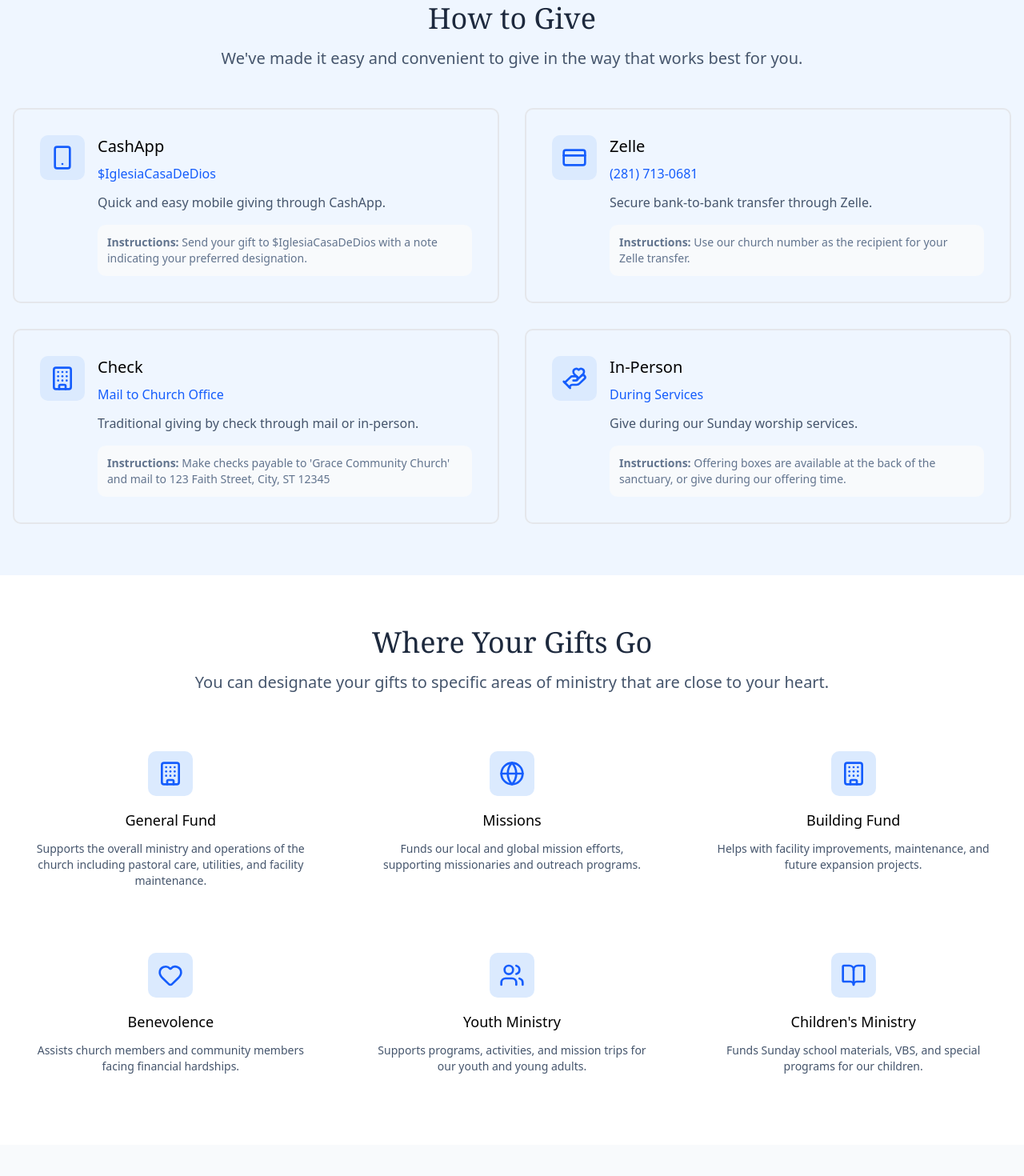
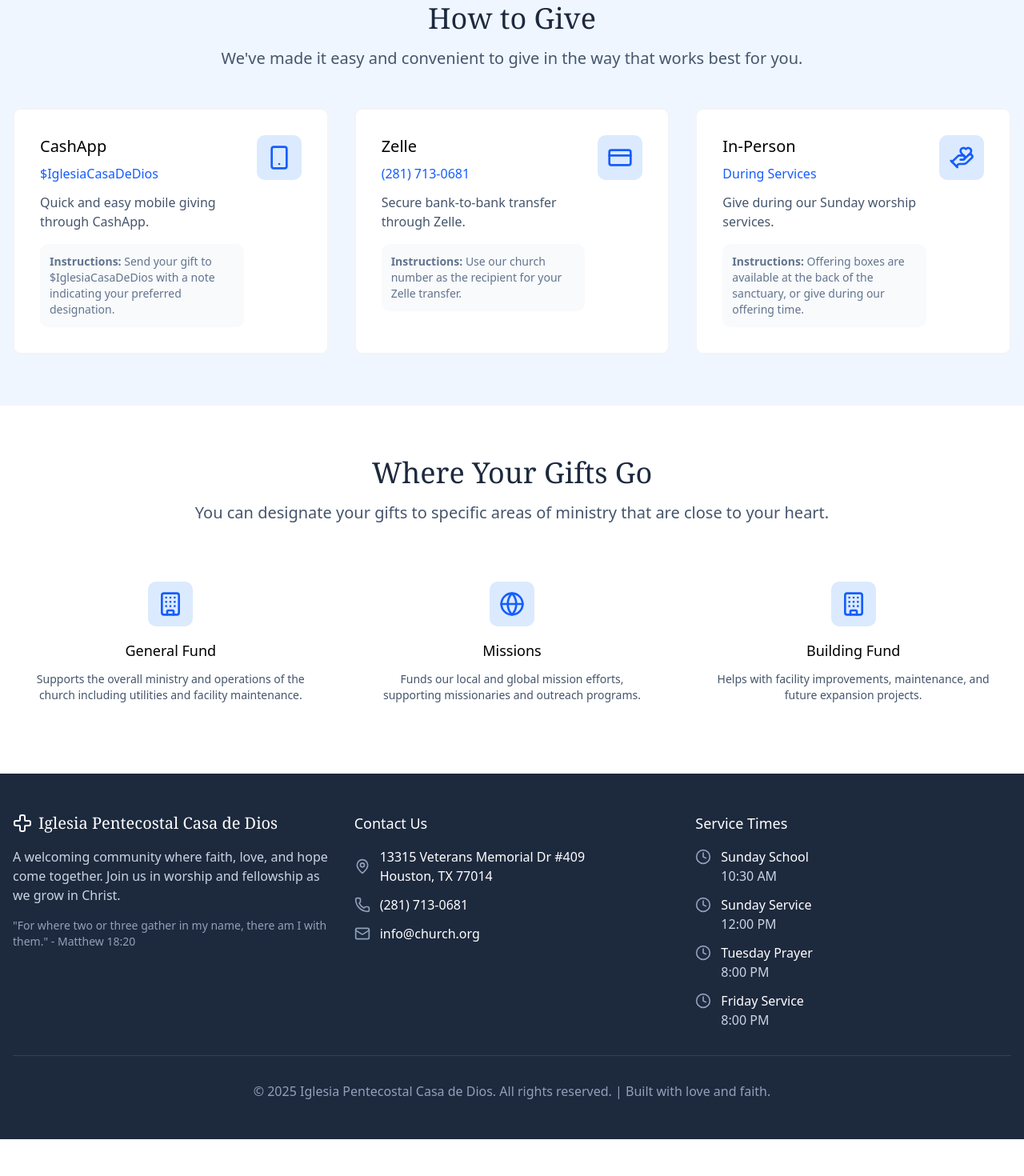
Before and after one commit to JonathanSContreras/Casa-de-Dios-Website, a Next.js app: page /give in a window 1280 px wide. Shown: the part 1120-2590 px from the top of the page at 80% size. After the commit the page ends 2544 px from the top, so only its background shows below. Built offline with nearby package versions, Linux system fonts and the light colour scheme.

Commit message:
updating info

```diff
--- a/src/app/contact/page.tsx
+++ b/src/app/contact/page.tsx
@@ -55,12 +55,12 @@ export default function Contact() {
       value: "13315 Veterans Memorial Dr #409 Houston, TX 77014",
       description: "Visit us anytime during service hours"
     },
-    {
-      icon: <Clock className="w-6 h-6 text-blue-600" />,
-      label: "Office Hours",
-      value: "Monday - Friday: 9 AM - 5 PM",
-      description: "Closed on weekends and holidays"
-    }
+    // {
+    //   icon: <Clock className="w-6 h-6 text-blue-600" />,
+    //   label: "Office Hours",
+    //   value: "Monday - Friday: 9 AM - 5 PM",
+    //   description: "Closed on weekends and holidays"
+    // }
   ];
 
   const serviceTimes = [
--- a/src/app/give/page.tsx
+++ b/src/app/give/page.tsx
@@ -19,16 +19,16 @@ export default function GivePage() {
       description: "Secure bank-to-bank transfer through Zelle.",
       instructions: "Use our church number as the recipient for your Zelle transfer."
     },
+    // {
+    //   id: 3,
+    //   method: "Check",
+    //   icon: <Building className="w-8 h-8 text-blue-600" />,
+    //   details: "Mail to Church Office",
+    //   description: "Traditional giving by check through mail or in-person.",
+    //   instructions: "Make checks payable to 'Grace Community Church' and mail to 123 Faith Street, City, ST 12345"
+    // },
     {
       id: 3,
-      method: "Check",
-      icon: <Building className="w-8 h-8 text-blue-600" />,
-      details: "Mail to Church Office",
-      description: "Traditional giving by check through mail or in-person.",
-      instructions: "Make checks payable to 'Grace Community Church' and mail to 123 Faith Street, City, ST 12345"
-    },
-    {
-      id: 4,
       method: "In-Person",
       icon: <HandHeart className="w-8 h-8 text-blue-600" />,
       details: "During Services",
@@ -40,7 +40,7 @@ export default function GivePage() {
   const givingAreas = [
     {
       title: "General Fund",
-      description: "Supports the overall ministry and operations of the church including pastoral care, utilities, and facility maintenance.",
+      description: "Supports the overall ministry and operations of the church including utilities and facility maintenance.",
       icon: <Building className="w-8 h-8 text-blue-600" />
     },
     {
@@ -53,21 +53,21 @@ export default function GivePage() {
       description: "Helps with facility improvements, maintenance, and future expansion projects.",
       icon: <Building className="w-8 h-8 text-blue-600" />
     },
-    {
-      title: "Benevolence",
-      description: "Assists church members and community members facing financial hardships.",
-      icon: <Heart className="w-8 h-8 text-blue-600" />
-    },
-    {
-      title: "Youth Ministry",
-      description: "Supports programs, activities, and mission trips for our youth and young adults.",
-      icon: <Users className="w-8 h-8 text-blue-600" />
-    },
-    {
-      title: "Children's Ministry",
-      description: "Funds Sunday school materials, VBS, and special programs for our children.",
-      icon: <BookOpen className="w-8 h-8 text-blue-600" />
-    }
+    // {
+    //   title: "Benevolence",
+    //   description: "Assists church members and community members facing financial hardships.",
+    //   icon: <Heart className="w-8 h-8 text-blue-600" />
+    // },
+    // {
+    //   title: "Youth Ministry",
+    //   description: "Supports programs, activities, and mission trips for our youth and young adults.",
+    //   icon: <Users className="w-8 h-8 text-blue-600" />
+    // },
+    // {
+    //   title: "Children's Ministry",
+    //   description: "Funds Sunday school materials, VBS, and special programs for our children.",
+    //   icon: <BookOpen className="w-8 h-8 text-blue-600" />
+    // }
   ];
 
   return (
@@ -151,15 +151,12 @@ export default function GivePage() {
             </p>
           </div>
 
-          <div className="grid grid-cols-1 md:grid-cols-2 gap-8">
+          <div className="grid grid-cols-1 md:grid-cols-3 gap-8">
             {givingMethods.map((method) => {
               return (
-                <div key={method.id} className="hover:shadow-lg transition-shadow border-2 border-gray-200 rounded-lg">
+                <div key={method.id} className="hover:shadow-lg transition-shadow border-2 border-gray-100 rounded-lg bg-white">
                   <div className="p-8">
                     <div className="flex items-start gap-4">
-                      <div className="bg-blue-100 p-3 rounded-lg flex-shrink-0">
-                        {method.icon}
-                      </div>
                       <div className="flex-1">
                         <h3 className="text-xl font-medium mb-2">{method.method}</h3>
                         <p className="text-blue-600 font-medium mb-3">{method.details}</p>
@@ -167,6 +164,9 @@ export default function GivePage() {
                         <p className="text-sm text-slate-500 bg-slate-50 p-3 rounded-lg">
                           <strong>Instructions:</strong> {method.instructions}
                         </p>
+                      </div>
+                      <div className="bg-blue-100 p-3 rounded-lg flex-shrink-0">
+                        {method.icon}
                       </div>
                     </div>
                   </div>
@@ -206,7 +206,7 @@ export default function GivePage() {
       </section>
 
       {/* Important Notes */}
-      <section className="py-16 bg-slate-50">
+      {/* <section className="py-16 bg-slate-50">
         <div className="max-w-4xl mx-auto px-4">
           <div className="border-l-4 border-blue-600">
             <div className="p-8">
@@ -231,26 +231,26 @@ export default function GivePage() {
             </div>
           </div>
         </div>
-      </section>
+      </section> */}
 
       {/* Call to Action */}
-      <section className="py-16 bg-blue-600 text-white">
+      {/* <section className="py-16 bg-blue-600 text-white">
         <div className="max-w-4xl mx-auto px-4 text-center">
           <h2 className="text-3xl font-serif mb-4">Ready to Give?</h2>
           <p className="text-xl text-blue-100 mb-8">
             Thank you for your heart to give and support God&apos;s work through Grace Community Church.
             Your generosity makes a real difference in our community and beyond.
           </p>
-          {/* <div className="flex flex-col sm:flex-row gap-4 justify-center">
+          <div className="flex flex-col sm:flex-row gap-4 justify-center">
             <div className="p-4 bg-blue-500 rounded-lg">
               Contact Office for Assistance
             </div>
             <div className="border border-white text-white hover:bg-white hover:text-blue-600">
               Learn More About Stewardship
             </div>
-          </div> */}
+          </div>
         </div>
-      </section>
+      </section> */}
     </div>
   );
 }
```
